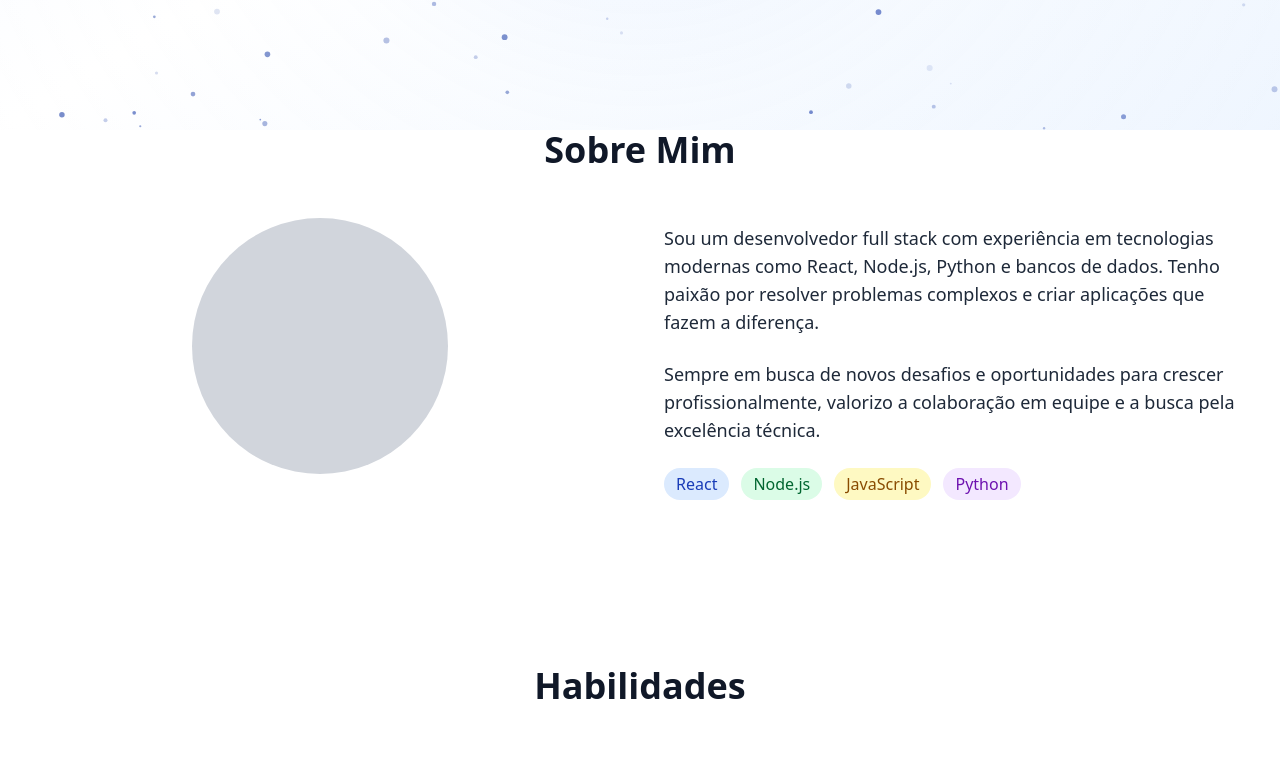
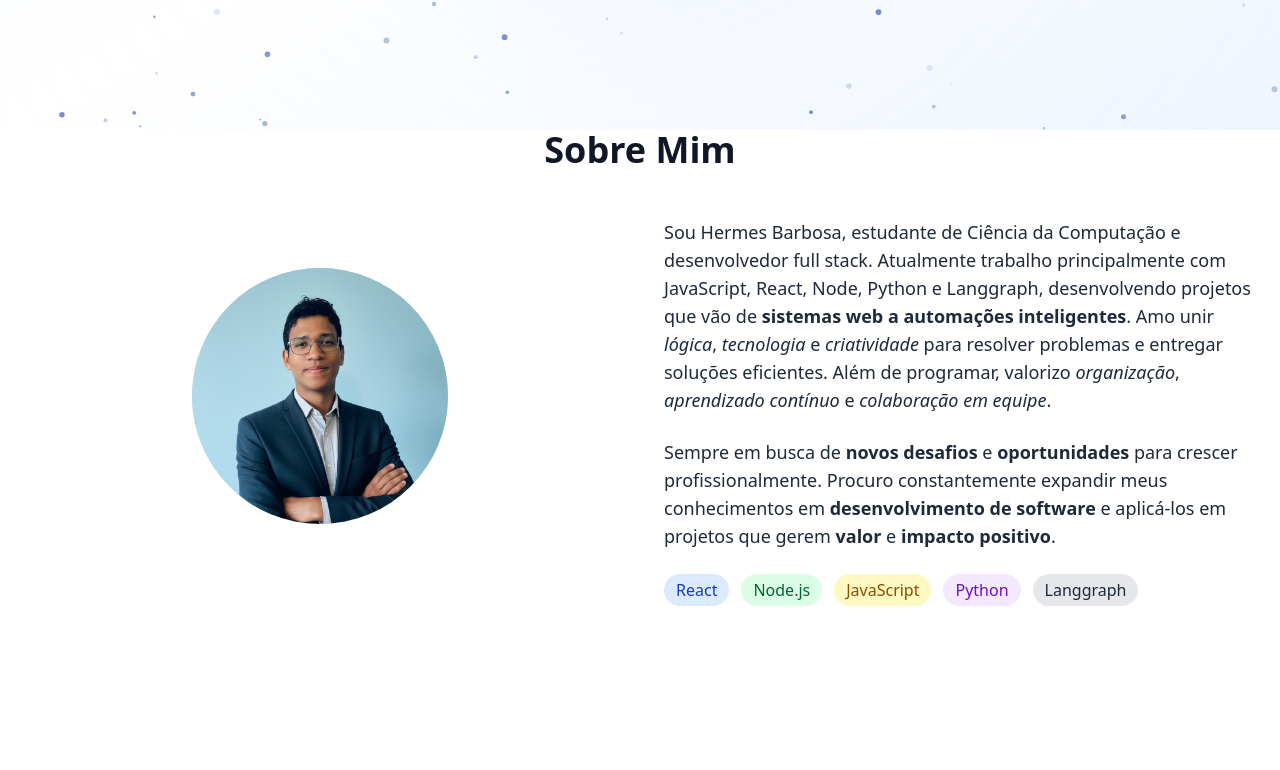
Before and after one commit to HermesSoftwareEngineer/portifolio, a React (Vite) app: page / in a window 1280 px wide. Shown: the part 670-1440 px from the top of the page. Built offline with nearby package versions, Linux system fonts and the light colour scheme.

Commit message:
Organizar seção sobre mim com informações reais e atualizadas

```diff
--- a/src/components/Landing/About.jsx
+++ b/src/components/Landing/About.jsx
@@ -20,23 +20,23 @@ const About = () => {
         <h2 className={`text-4xl font-bold text-center mb-12 ${isDark ? 'text-white' : 'text-gray-900'}`}>Sobre Mim</h2>
         <div className="grid md:grid-cols-2 gap-12 items-center">
           <div>
-            <div className={`w-64 h-64 rounded-full mx-auto mb-8 ${isDark ? 'bg-gray-700' : 'bg-gray-300'}`}></div>
+            <div className={`w-64 h-64 rounded-full mx-auto mb-8 ${isDark ? 'bg-gray-700' : 'bg-gray-300'}`}>
+              <img src={`/eu.png`} alt="Minha foto" className='rounded-full w-full h-full object-cover object-top' />
+            </div>
           </div>
           <div>
             <p className={`text-lg mb-6 ${isDark ? 'text-gray-200' : 'text-gray-800'}`}>
-              Sou um desenvolvedor full stack com experiência em tecnologias modernas como React, Node.js,
-              Python e bancos de dados. Tenho paixão por resolver problemas complexos e criar aplicações
-              que fazem a diferença.
+              Sou Hermes Barbosa, estudante de Ciência da Computação e desenvolvedor full stack. Atualmente trabalho principalmente com JavaScript, React, Node, Python e Langgraph, desenvolvendo projetos que vão de <b>sistemas web a automações inteligentes</b>. Amo unir <i>lógica</i>, <i>tecnologia</i> e <i>criatividade</i> para resolver problemas e entregar soluções eficientes. Além de programar, valorizo <i>organização</i>, <i>aprendizado contínuo</i> e <i>colaboração em equipe</i>.
             </p>
             <p className={`text-lg mb-6 ${isDark ? 'text-gray-200' : 'text-gray-800'}`}>
-              Sempre em busca de novos desafios e oportunidades para crescer profissionalmente,
-              valorizo a colaboração em equipe e a busca pela excelência técnica.
+              Sempre em busca de <b>novos desafios</b> e <b>oportunidades</b> para crescer profissionalmente. Procuro constantemente expandir meus conhecimentos em <b>desenvolvimento de software</b> e aplicá-los em projetos que gerem <b>valor</b> e <b>impacto positivo</b>.
             </p>
             <div className="flex flex-wrap gap-3">
               <span className={`px-3 py-1 rounded-full ${isDark ? 'bg-blue-900 text-blue-100' : 'bg-blue-100 text-blue-800'}`}>React</span>
               <span className={`px-3 py-1 rounded-full ${isDark ? 'bg-green-900 text-green-100' : 'bg-green-100 text-green-800'}`}>Node.js</span>
               <span className={`px-3 py-1 rounded-full ${isDark ? 'bg-yellow-900 text-yellow-100' : 'bg-yellow-100 text-yellow-800'}`}>JavaScript</span>
               <span className={`px-3 py-1 rounded-full ${isDark ? 'bg-purple-900 text-purple-100' : 'bg-purple-100 text-purple-800'}`}>Python</span>
+              <span className={`px-3 py-1 rounded-full ${isDark ? 'bg-gray-700 text-purple-100' : 'bg-gray-200 text-gray-800'}`}>Langgraph</span>
             </div>
           </div>
         </div>
```
Also changed, not shown: public/eu.png (added).
